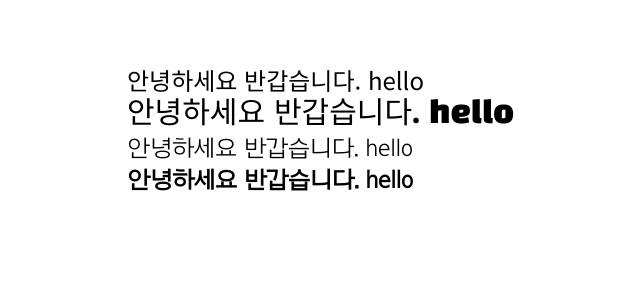
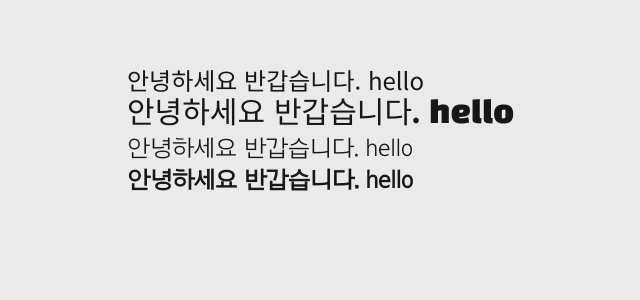
Before and after one commit to rygus9/blog, a Next.js app: page / in a window 1280 px wide. Shown: the top 300 px of the page, without its empty margins (113-753 px from the left). Built offline with nearby package versions, Linux system fonts and the light colour scheme.

Commit message:
feat: 다크모드 기본 설정

```diff
--- a/app/_common/Providers.tsx
+++ b/app/_common/Providers.tsx
@@ -1,6 +1,8 @@
+"use client";
+
 import { ThemeProvider } from "next-themes";
 import { PropsWithChildren } from "react";
 
 export const Providers = ({ children }: PropsWithChildren<{}>) => {
-  return <ThemeProvider>{children}</ThemeProvider>;
+  return <ThemeProvider attribute="class">{children}</ThemeProvider>;
 };
--- a/app/globals.css
+++ b/app/globals.css
@@ -1,3 +1,20 @@
 @tailwind base;
 @tailwind components;
 @tailwind utilities;
+
+@layer base {
+  :root {
+    --color-body: 234 234 234;
+    --color-text: 23 23 23;
+  }
+
+  :root[class~="dark"] {
+    --color-body: 23 23 23;
+    --color-text: 234 234 234;
+  }
+
+  body {
+    background: rgb(var(--color-body));
+    color: rgb(var(--color-text));
+  }
+}
--- a/app/layout.tsx
+++ b/app/layout.tsx
@@ -4,6 +4,7 @@ import type { Metadata } from "next";
 import { Black_Han_Sans, Noto_Sans_KR } from "next/font/google";
 import localFont from "next/font/local";
 
+import { Providers } from "./_common/Providers";
 import { classNames } from "./_common/utils/classNames";
 
 const notoSansKr = Noto_Sans_KR({
@@ -31,7 +32,7 @@ export const metadata: Metadata = {
 
 const RootLayout = ({ children }: { children: React.ReactNode }) => {
   return (
-    <html lang="ko">
+    <html lang="ko" suppressHydrationWarning>
       <body
         className={classNames(
           arita.variable,
@@ -39,7 +40,7 @@ const RootLayout = ({ children }: { children: React.ReactNode }) => {
           blackHanSans.variable,
         )}
       >
-        {children}
+        <Providers>{children}</Providers>
       </body>
     </html>
   );
--- a/next.config.js
+++ b/next.config.js
@@ -1,4 +1,6 @@
 /** @type {import('next').NextConfig} */
-const nextConfig = {}
+const nextConfig = {
+  output: 'export'
+}
 
 module.exports = nextConfig
--- a/tailwind.config.ts
+++ b/tailwind.config.ts
@@ -1,6 +1,7 @@
 import type { Config } from "tailwindcss";
 
 const config: Config = {
+  darkMode: "class",
   content: ["./app/**/*.{js,ts,jsx,tsx,mdx}"],
   theme: {
     extend: {
```
